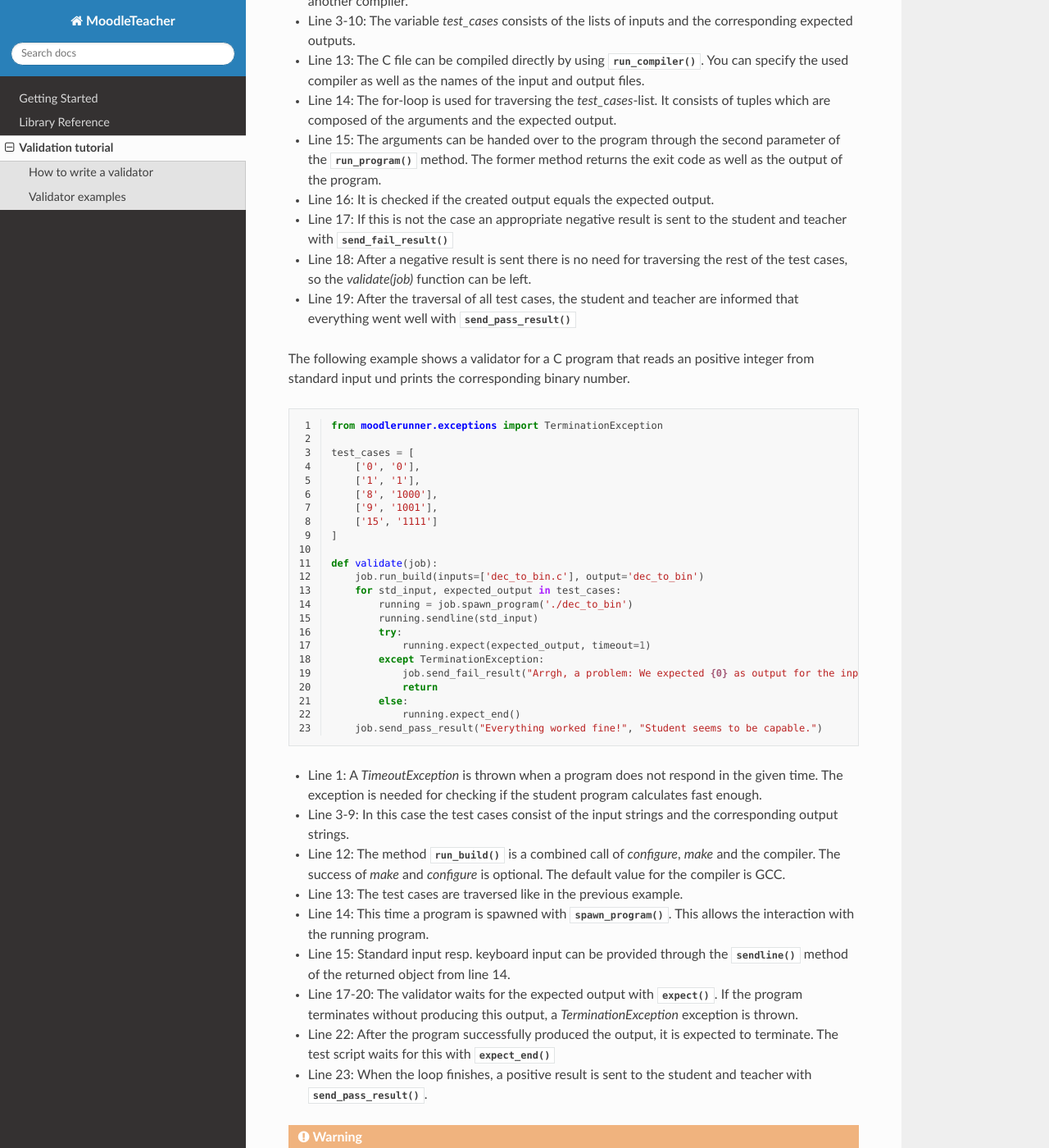
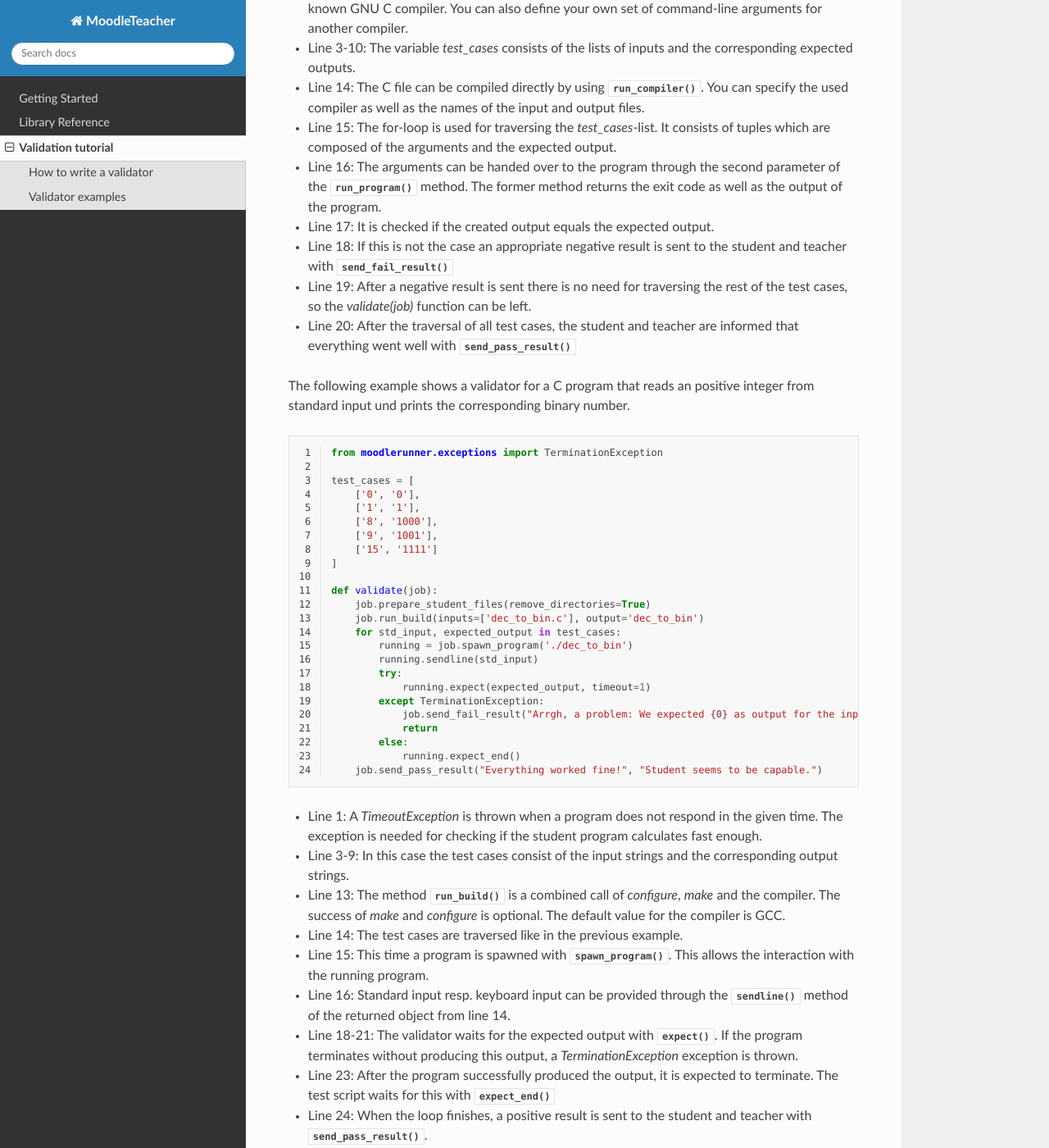
Before and after one commit to troeger/moodleteacher, a Sphinx documentation site: the page built from docs/tutorial_validation.rst, in a window 1280 px wide and 1400 px high, scrolled down 2605 px. Shown: the whole window at 82% size. Built offline with Sphinx 7.4.7 and the Read the Docs theme 2.0.0, drawn with Linux system fonts in a browser that asks for light colours; some of the changed text lies outside the part shown.

Commit message:
Fix missing piece in docs.

```diff
--- a/docs/files/validators/grep/validator.py
+++ b/docs/files/validators/grep/validator.py
@@ -8,6 +8,7 @@
 ]
 
 def validate(job):
+    job.prepare_student_files(remove_directories=True)
     file_names = job.grep('.*for[:space:]*(.*;.*;.*).*')
     if len(file_names) < 1:
         job.send_fail_result("You probably did not use a for-loop.", "Student is not able to use a for-loop.")
--- a/docs/files/validators/helloworld/validator.py
+++ b/docs/files/validators/helloworld/validator.py
@@ -1,4 +1,5 @@
 def validate(job):
+    job.prepare_student_files(remove_directories=True)
     job.run_make(mandatory=True)
     exit_code, output = job.run_program('./hello')
     if output.strip() == "hello world":
--- a/docs/files/validators/program_params/validator.py
+++ b/docs/files/validators/program_params/validator.py
@@ -10,6 +10,7 @@
 ]
 
 def validate(job):
+    job.prepare_student_files(remove_directories=True)
     job.run_compiler(compiler=GCC, inputs=['sum.c'], output='sum')
     for arguments, expected_output in test_cases:
         exit_code, output = job.run_program('./sum', arguments)
--- a/docs/files/validators/std_input/validator.py
+++ b/docs/files/validators/std_input/validator.py
@@ -9,6 +9,7 @@
 ]
 
 def validate(job):
+    job.prepare_student_files(remove_directories=True)
     job.run_build(inputs=['dec_to_bin.c'], output='dec_to_bin')
     for std_input, expected_output in test_cases:
         running = job.spawn_program('./dec_to_bin')
--- a/docs/tutorial_validation.rst
+++ b/docs/tutorial_validation.rst
@@ -65,13 +65,13 @@
 
 - Line 1: The `GCC` tuple constant is predefined in :mod:`moodleteacher.compiler` and refers to the well-known GNU C compiler. You can also define your own set of command-line arguments for another compiler.
 - Line 3-10: The variable `test_cases` consists of the lists of inputs and the corresponding expected outputs.
-- Line 13: The C file can be compiled directly by using :meth:`~moodleteacher.validation.Job.run_compiler`. You can specify the used compiler as well as the names of the input and output files.
-- Line 14: The for-loop is used for traversing the `test_cases`-list. It consists of tuples which are composed of the arguments and the expected output.
-- Line 15: The arguments can be handed over to the program through the second parameter of the :meth:`~moodleteacher.validation.Job.run_program` method. The former method returns the exit code as well as the output of the program.
-- Line 16: It is checked if the created output equals the expected output.
-- Line 17: If this is not the case an appropriate negative result is sent to the student and teacher with :meth:`~moodleteacher.validation.Job.send_fail_result`
-- Line 18: After a negative result is sent there is no need for traversing the rest of the test cases, so the `validate(job)` function can be left.
-- Line 19: After the traversal of all test cases, the student and teacher are informed that everything went well with :meth:`~moodleteacher.validation.Job.send_pass_result`
+- Line 14: The C file can be compiled directly by using :meth:`~moodleteacher.validation.Job.run_compiler`. You can specify the used compiler as well as the names of the input and output files.
+- Line 15: The for-loop is used for traversing the `test_cases`-list. It consists of tuples which are composed of the arguments and the expected output.
+- Line 16: The arguments can be handed over to the program through the second parameter of the :meth:`~moodleteacher.validation.Job.run_program` method. The former method returns the exit code as well as the output of the program.
+- Line 17: It is checked if the created output equals the expected output.
+- Line 18: If this is not the case an appropriate negative result is sent to the student and teacher with :meth:`~moodleteacher.validation.Job.send_fail_result`
+- Line 19: After a negative result is sent there is no need for traversing the rest of the test cases, so the `validate(job)` function can be left.
+- Line 20: After the traversal of all test cases, the student and teacher are informed that everything went well with :meth:`~moodleteacher.validation.Job.send_pass_result`
 
 The following example shows a validator for a C program that reads an positive integer from standard input und prints the corresponding binary number.
 
@@ -80,13 +80,13 @@
 
 - Line 1: A `TimeoutException` is thrown when a program does not respond in the given time. The exception is needed for checking if the student program calculates fast enough.
 - Line 3-9: In this case the test cases consist of the input strings and the corresponding output strings.
-- Line 12: The method :meth:`~moodleteacher.validation.Job.run_build` is a combined call of `configure`, `make` and the compiler. The success of `make` and `configure` is optional. The default value for the compiler is GCC.
-- Line 13: The test cases are traversed like in the previous example.
-- Line 14: This time a program is spawned with :meth:`~moodleteacher.validation.Job.spawn_program`. This allows the interaction with the running program.
-- Line 15: Standard input resp. keyboard input can be provided through the :meth:`~moodleteacher.runnable.RunningProgram.sendline` method of the returned object from line 14.
-- Line 17-20: The validator waits for the expected output with :meth:`~moodleteacher.runnable.RunningProgram.expect`. If the program terminates without producing this output, a `TerminationException` exception is thrown.
-- Line 22: After the program successfully produced the output, it is expected to terminate. The test script waits for this with :meth:`~moodleteacher.runnable.RunningProgram.expect_end`
-- Line 23: When the loop finishes, a positive result is sent to the student and teacher with :meth:`~moodleteacher.validation.Job.send_pass_result`.
+- Line 13: The method :meth:`~moodleteacher.validation.Job.run_build` is a combined call of `configure`, `make` and the compiler. The success of `make` and `configure` is optional. The default value for the compiler is GCC.
+- Line 14: The test cases are traversed like in the previous example.
+- Line 15: This time a program is spawned with :meth:`~moodleteacher.validation.Job.spawn_program`. This allows the interaction with the running program.
+- Line 16: Standard input resp. keyboard input can be provided through the :meth:`~moodleteacher.runnable.RunningProgram.sendline` method of the returned object from line 14.
+- Line 18-21: The validator waits for the expected output with :meth:`~moodleteacher.runnable.RunningProgram.expect`. If the program terminates without producing this output, a `TerminationException` exception is thrown.
+- Line 23: After the program successfully produced the output, it is expected to terminate. The test script waits for this with :meth:`~moodleteacher.runnable.RunningProgram.expect_end`
+- Line 24: When the loop finishes, a positive result is sent to the student and teacher with :meth:`~moodleteacher.validation.Job.send_pass_result`.
 
 .. warning::
 
```
Also changed, not shown: other parts of docs/tutorial_validation.rst (+12 -12 lines).
